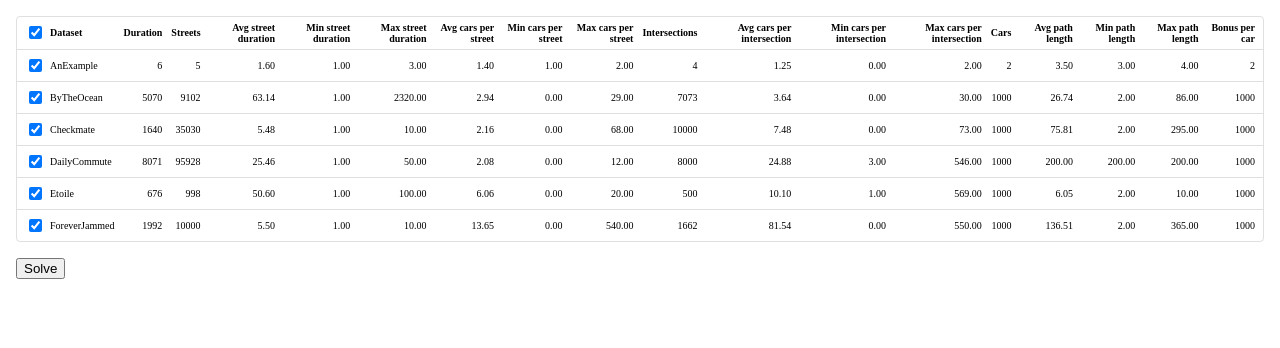
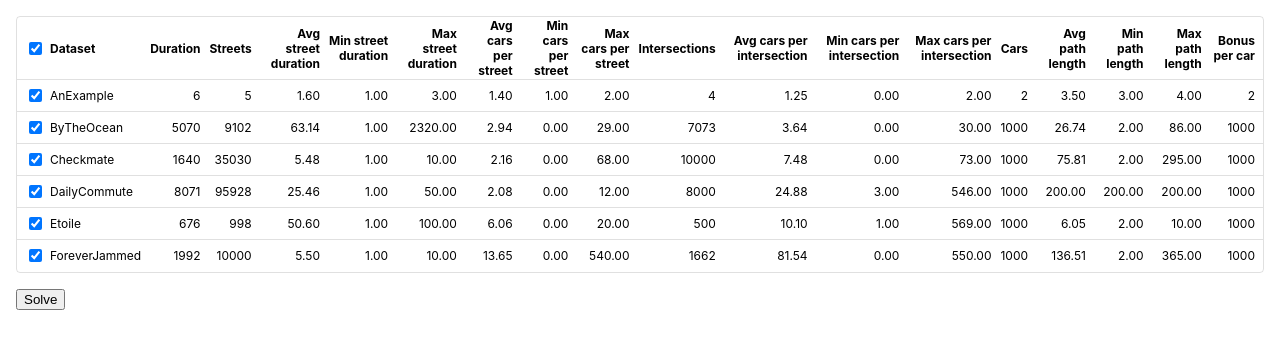
Before and after one commit to Volcomix/hashcode-extended-2021, a React (Vite) app: page / in a window 1280 px wide. Shown: the top 348 px of the page. Built offline with nearby package versions, Linux system fonts and the light colour scheme; the HTML template or start-up script is replaced by a standard one.

Commit message:
Update font style

```diff
--- a/src/app/Solver.css
+++ b/src/app/Solver.css
@@ -15,7 +15,7 @@
 .Solver-table table {
   width: 100%;
   border-collapse: collapse;
-  font-size: 10px;
+  font-size: 12px;
 }
 
 .Solver-table tr {
--- a/src/index.css
+++ b/src/index.css
@@ -1,3 +1,8 @@
 body {
   margin: 0;
+  font-family: -apple-system, BlinkMacSystemFont, "Segoe UI", "Roboto", "Oxygen",
+    "Ubuntu", "Cantarell", "Fira Sans", "Droid Sans", "Helvetica Neue",
+    sans-serif;
+  -webkit-font-smoothing: antialiased;
+  -moz-osx-font-smoothing: grayscale;
 }
```
